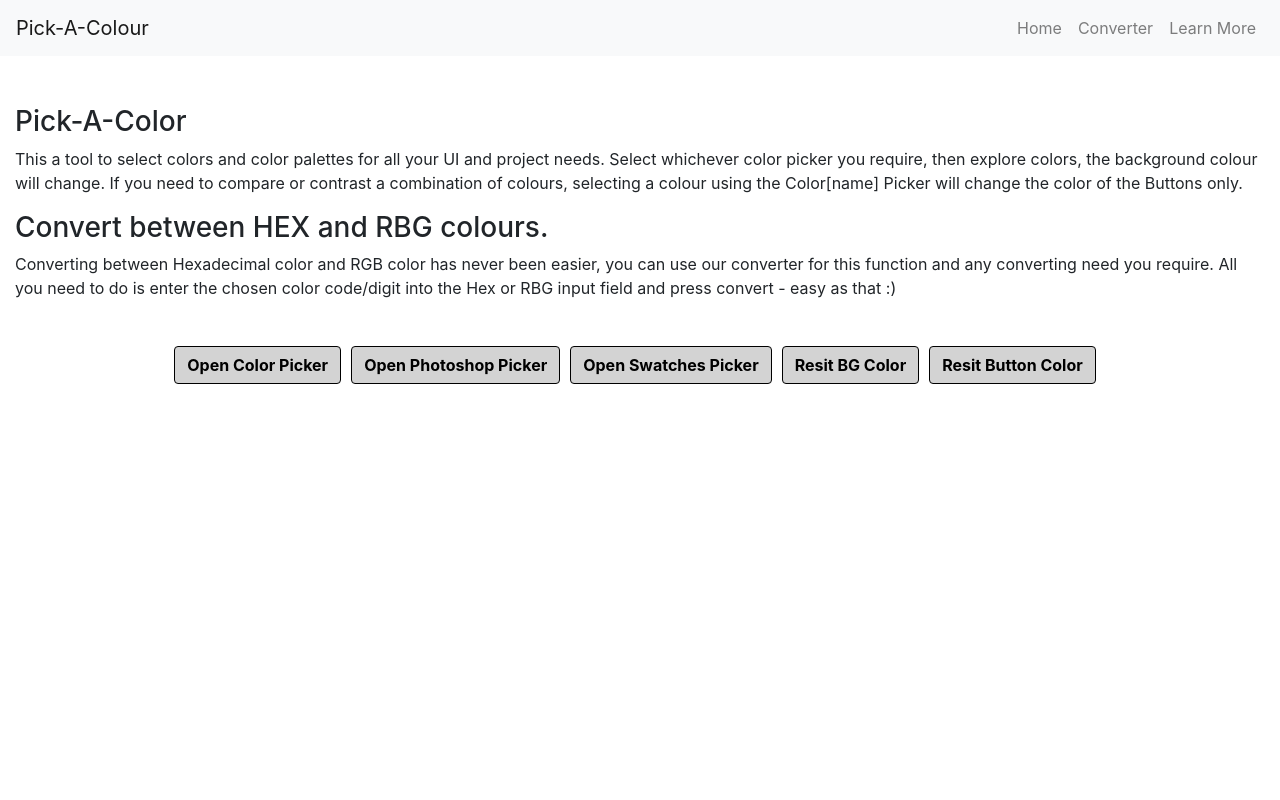
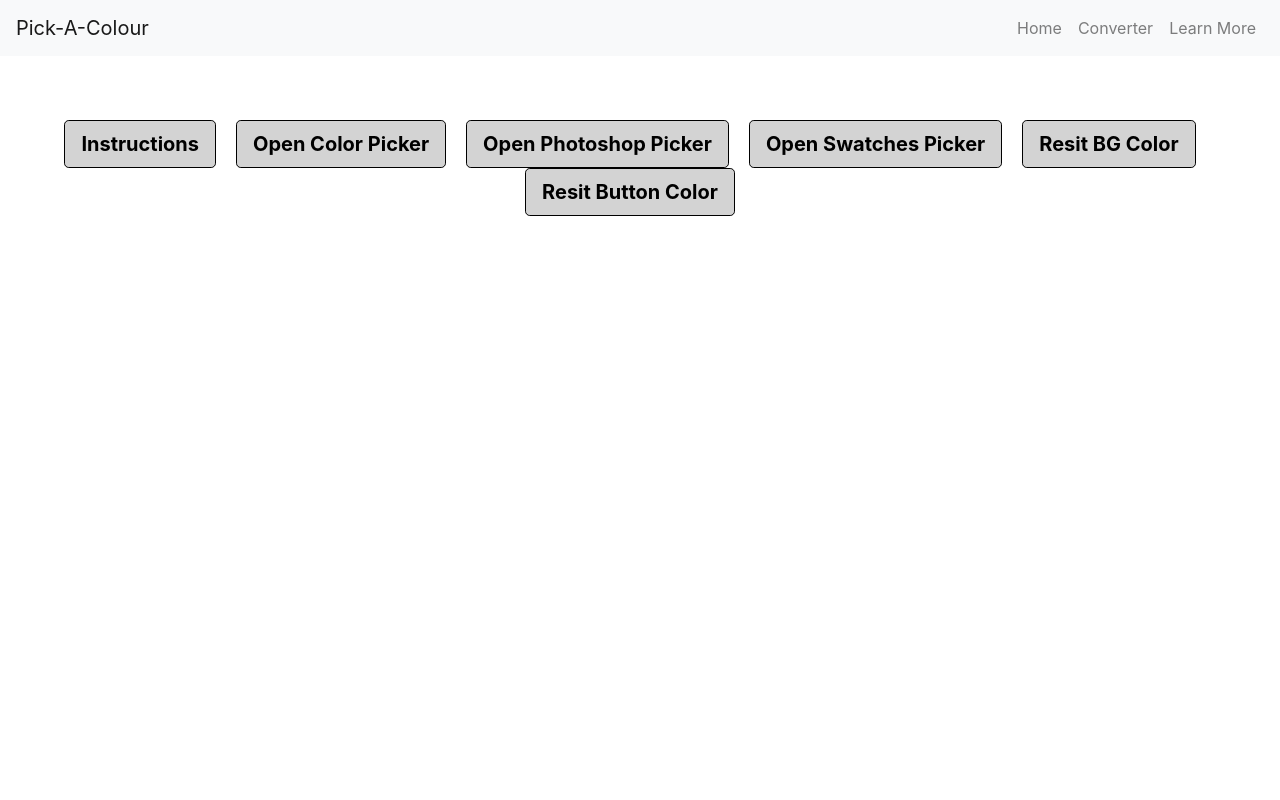
Before and after one commit to nazrulliton/pick-a-color, a React (Create React App) app: page / in a window 1280 px wide. Shown: the top 800 px of the page. Built offline with nearby package versions, Linux system fonts and the light colour scheme.

Commit message:
modal created and implemented along with buttons

```diff
--- a/src/App.css
+++ b/src/App.css
@@ -36,23 +36,22 @@
   width: 100vh;
 
 }
-
 .aboutText {
-  margin-top: 50px;
-  /* background-color: lightgrey;
-  border: 2px solid black; */
+  margin-top: 200px;
+  /* border: 2px solid black; */
+  margin-left: 15px;
+  margin-right: 15px;
 }
-
 .aboutText p, h3 {
   text-align: left;
 }
 
 .aboutButtons {
-  margin-top: 30px;
+  margin-top: 100px;
 }
 
 .aboutButtons Button {
-  margin-right: 10px;
+  margin-right: 20px;
   background-color: lightgrey;
   border-color: black;
   color: black;
--- a/src/about/About.js
+++ b/src/about/About.js
@@ -1,6 +1,9 @@
 import React, { useState } from 'react'
 import {Button, Container, Row, Col} from 'react-bootstrap';
 import { ChromePicker, SwatchesPicker, PhotoshopPicker } from 'react-color';
+import Modal from 'react-modal'
+
+Modal.setAppElement('#root')
 
 
 const About = () => {
@@ -9,25 +12,29 @@ const About = () => {
    const [showColorpicker, setShowColorpicker] = useState(false)
    const [showSwatchesPicker, setShowSwatchesPicker] = useState(false)
    const [showPhotoshop, seShowPhotoshop] = useState(false)
+   const [modalIsOpen, setModalIsOpen] = useState(false)
 
     return (
         <>
         <Container fluid className='about' style={{backgroundColor: color.hex}}>
-            <Row style={{marginTop: '35px'}} >
-                <Col className='aboutText'>
+            <Modal isOpen={modalIsOpen} className='aboutText' onRequestClose={()=>setModalIsOpen(false)}>
                 <h3>Pick-A-Color</h3>
                 <p>This a tool to select colors and color palettes for all your UI and project needs. Select whichever color picker you require, then explore colors, the background colour will change. If you need to compare or contrast a combination of colours, selecting a colour using the Color[name] Picker will change the color of the Buttons only.</p>
                 <h3>Convert between HEX and RBG colours.</h3>
                 <p>Converting between Hexadecimal color and RGB color has never been easier, you can use our converter for this function and any converting need you require. All you need to do is enter the chosen color code/digit into the Hex or RBG input field and press convert - easy as that :)</p>
-                </Col>
-            </Row>
+                <div>
+                    <Button onClick={()=> setModalIsOpen(false)}>Close</Button>
+                </div>
+            </Modal>
+
             <Row>
                 <Col className='aboutButtons'>
-                    <Button onClick={() => setShowColorpicker(showColorpicker => !showColorpicker)} style={{backgroundColor: buttonCol.hex}}> { showColorpicker? 'Close Color Picker' : 'Open Color Picker'}  </Button>
-                    <Button onClick={()=>seShowPhotoshop(showPhotoshop => !showPhotoshop) } style={{backgroundColor: buttonCol.hex}}> {showPhotoshop ? 'Close PhotoShop picker' : 'Open Photoshop Picker'} </Button>
-                    <Button onClick={() => setShowSwatchesPicker(showSwatchesPicker => !showSwatchesPicker)} style={{backgroundColor: buttonCol.hex}} > {showSwatchesPicker? 'Close Swatches Picker' : 'Open Swatches Picker'} </Button>
-                    <Button onClick={() => setColor('#fff')}>Resit BG Color</Button>
-                    <Button onClick={() => setButtonCol('lightGrey')}>Resit Button Color</Button>
+                    <Button size="lg" onClick={() => setModalIsOpen(true)}>Instructions</Button>
+                    <Button size="lg" onClick={() => setShowColorpicker(showColorpicker => !showColorpicker)} style={{backgroundColor: buttonCol.hex}}> { showColorpicker? 'Close Color Picker' : 'Open Color Picker'}  </Button>
+                    <Button size="lg" onClick={()=>seShowPhotoshop(showPhotoshop => !showPhotoshop) } style={{backgroundColor: buttonCol.hex}}> {showPhotoshop ? 'Close PhotoShop picker' : 'Open Photoshop Picker'} </Button>
+                    <Button size="lg" onClick={() => setShowSwatchesPicker(showSwatchesPicker => !showSwatchesPicker)} style={{backgroundColor: buttonCol.hex}} > {showSwatchesPicker? 'Close Swatches Picker' : 'Open Swatches Picker'} </Button>
+                    <Button size="lg" onClick={() => setColor('#fff')}>Resit BG Color</Button>
+                    <Button size="lg" onClick={() => setButtonCol('lightGrey')}>Resit Button Color</Button>
 
                 </Col>
             </Row>
```
